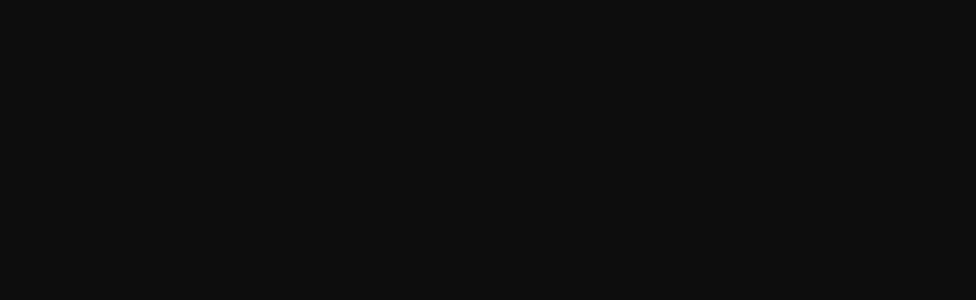
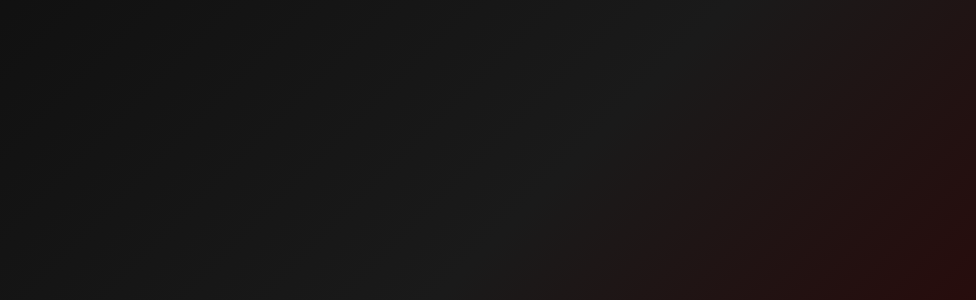
Before and after one commit to PRIMALVEIL/PRIMAL-VEIL, a plain HTML site: page index.html in a window 1280 px wide. Shown: the top 300 px of the page, without its empty margins (304-1280 px from the left). Drawn offline with Linux system fonts and the light colour scheme.

Commit message:
Update index.html

```diff
--- a/index.html
+++ b/index.html
@@ -11,7 +11,7 @@
       flex-direction: column;
       justify-content: center;
       align-items: center;
-      background-color: #0d0d0d;
+      background: linear-gradient(135deg, #0d0d0d, #1a1a1a, #330000);
       color: #f5f5f5;
       font-family: "Segoe UI", Tahoma, Geneva, Verdana, sans-serif;
       text-align: center;
```
